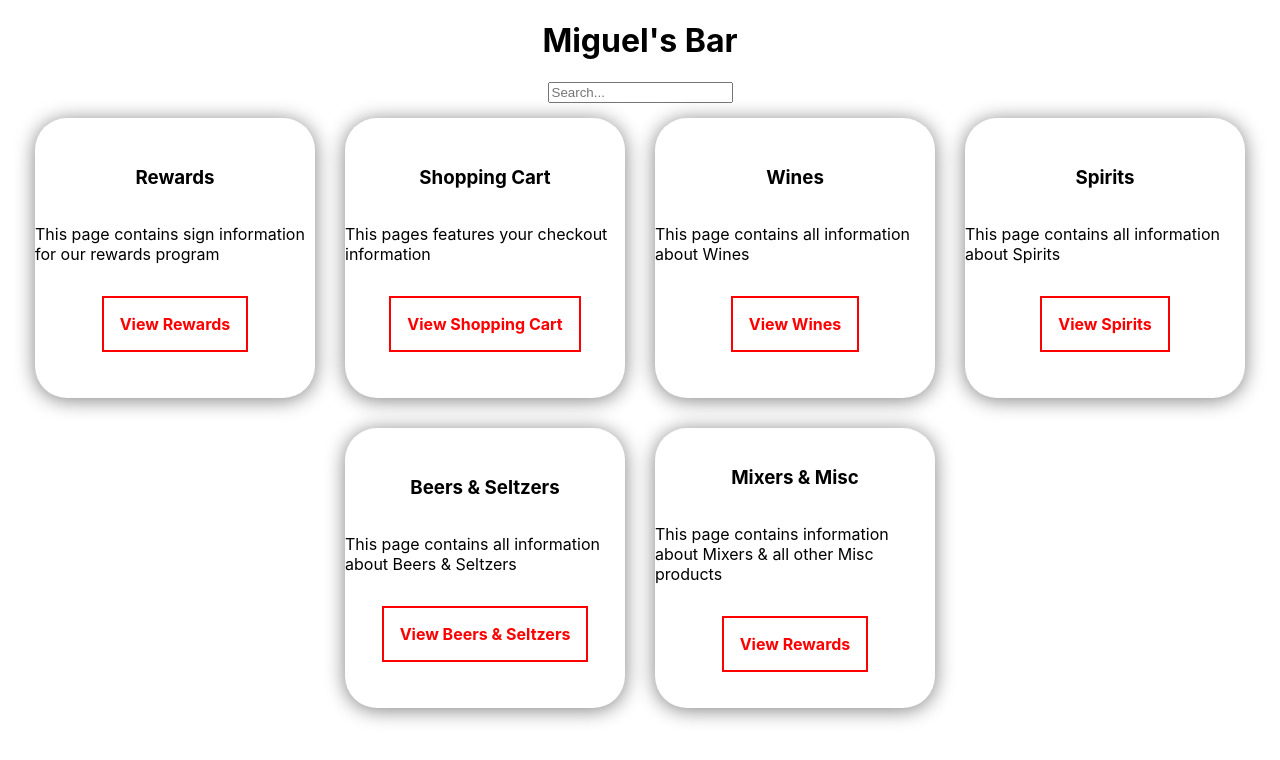
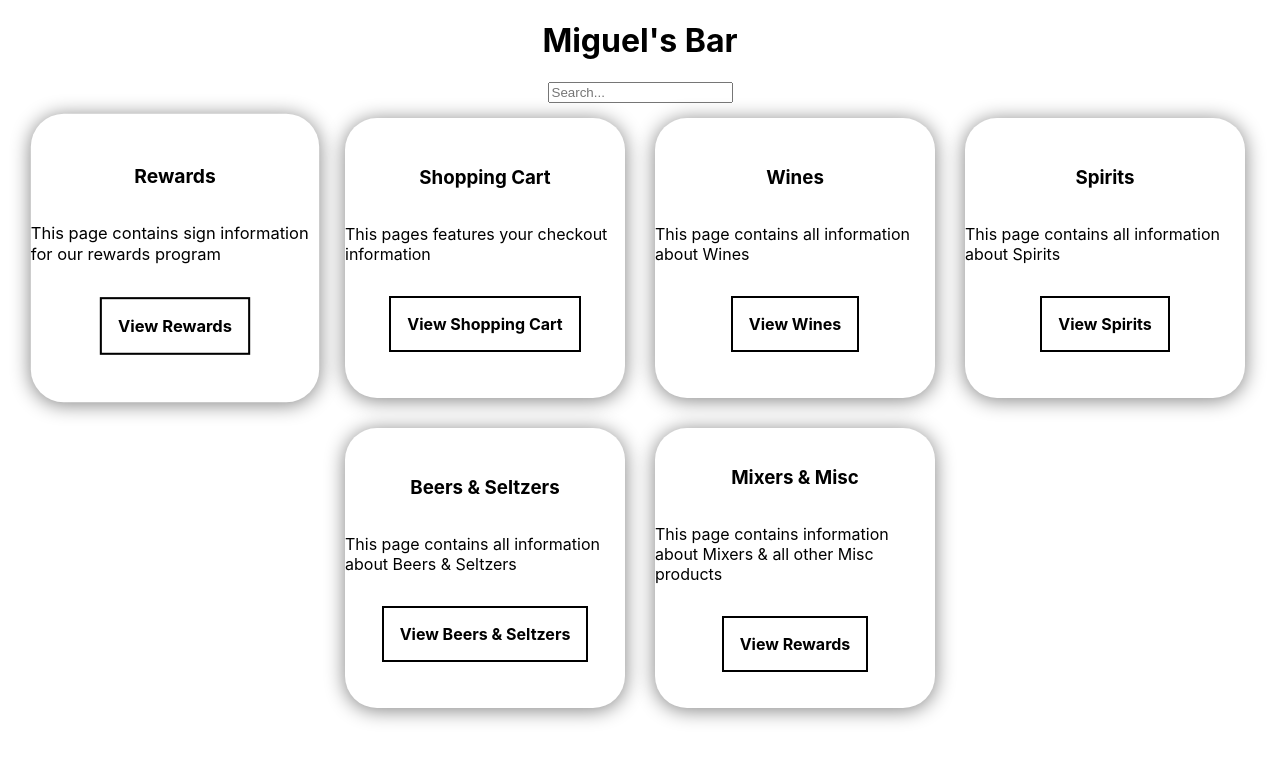
Before and after one commit to mteruel28/Capstone_BarApp, a React (Create React App) app in the folder newbar/: page / in a window 1280 px wide. In both pictures the pointer is over the element 175 px from the left and 257 px from the top of the page. Shown: the top 760 px of the page. Built offline with nearby package versions, Linux system fonts and the light colour scheme.

Commit message:
New Commits for CSS

```diff
--- a/newbar/src/App.css
+++ b/newbar/src/App.css
@@ -31,13 +31,22 @@
   flex-wrap: wrap;
 }
 
+.card:hover{
+  transform: scale(1.03);
+}
+
 .card__btn{
   padding: 1rem;
   font-family: inherit;
   font-weight:bold;
   font-size: 1rem;
   margin:1rem;
-  border:2px solid red;
+  border:2px solid black;
   background: transparent;
-  color: red;
+  color: black;
 }
+
+.card__btn:hover{
+  background: grey;
+  color:black;
+}
```
